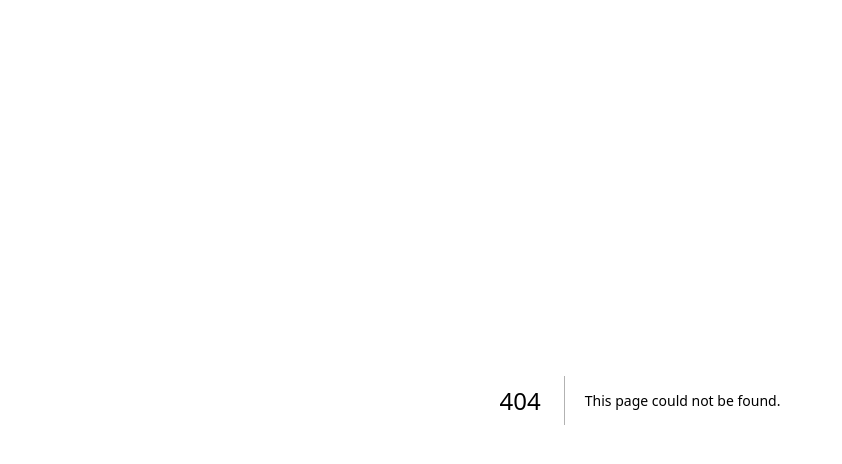
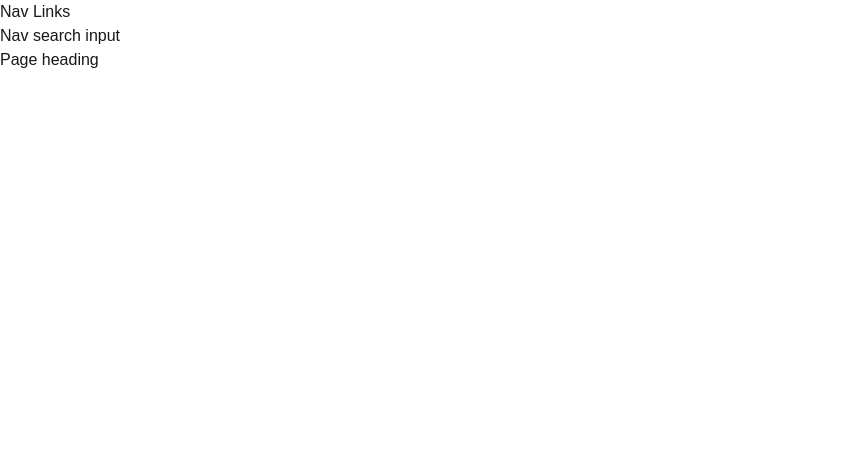
Before and after one commit to akashdeep023/Next-Coding, a Next.js app in the folder 04_rendering/: page /landing-page in a window 1280 px wide. Before the commit this address had no page. Shown: the top 464 px of the page, without its empty margins (0-842 px from the left). Built offline with nearby package versions, Linux system fonts and the light colour scheme.

Commit message:
Client Component placement

```diff
--- /dev/null
+++ b/04_rendering/src/app/landing-page/page.tsx
@@ -0,0 +1,12 @@
+import { Navbar } from "@/components/navbar";
+
+export default function LandingPage() {
+	return (
+		<>
+			<Navbar />
+			<main>
+				<h1>Page heading</h1>
+			</main>
+		</>
+	);
+}
--- /dev/null
+++ b/04_rendering/src/components/nav-links.tsx
@@ -0,0 +1,4 @@
+export const NavLinks = () => {
+	console.log("NavLinks rendered");
+	return <div>Nav Links</div>;
+};
--- /dev/null
+++ b/04_rendering/src/components/nav-search.tsx
@@ -0,0 +1,8 @@
+"use client";
+import { useState } from "react";
+
+export const NavSearch = () => {
+	console.log("NavSearch rendered");
+	const [search, setSearch] = useState("false");
+	return <div>Nav search input</div>;
+};
--- /dev/null
+++ b/04_rendering/src/components/navbar.tsx
@@ -0,0 +1,15 @@
+// "use client"; // Make this a client component then all the components inside this file will be client components
+// import { useState } from "react";
+import { NavLinks } from "./nav-links";
+import { NavSearch } from "./nav-search";
+
+export const Navbar = () => {
+	console.log("Navbar rendered");
+	// const [search, setSearch] = useState("false");
+	return (
+		<div>
+			<NavLinks />
+			<NavSearch />
+		</div>
+	);
+};
```
Also changed, not shown: 1 other file (tests, documents, lock files or other folders).
